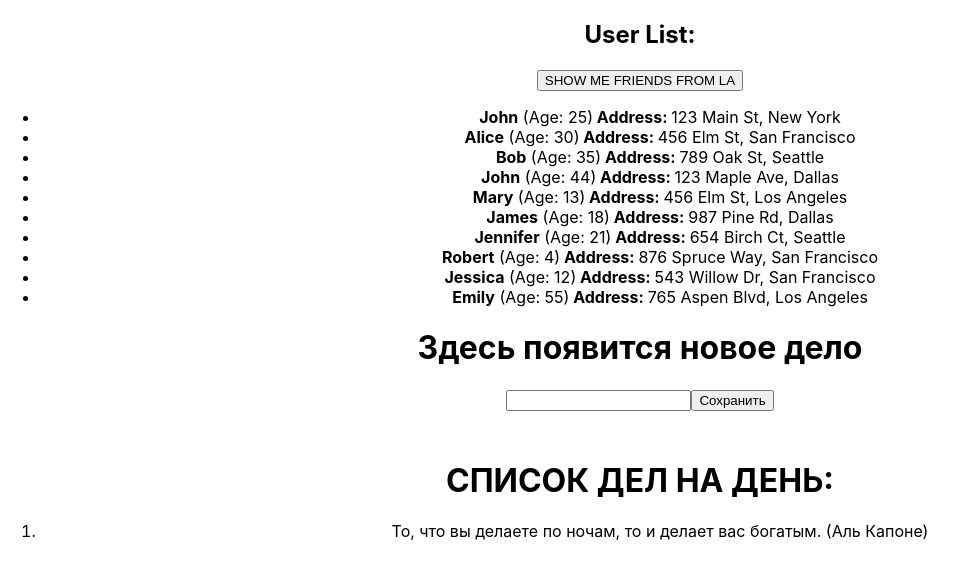
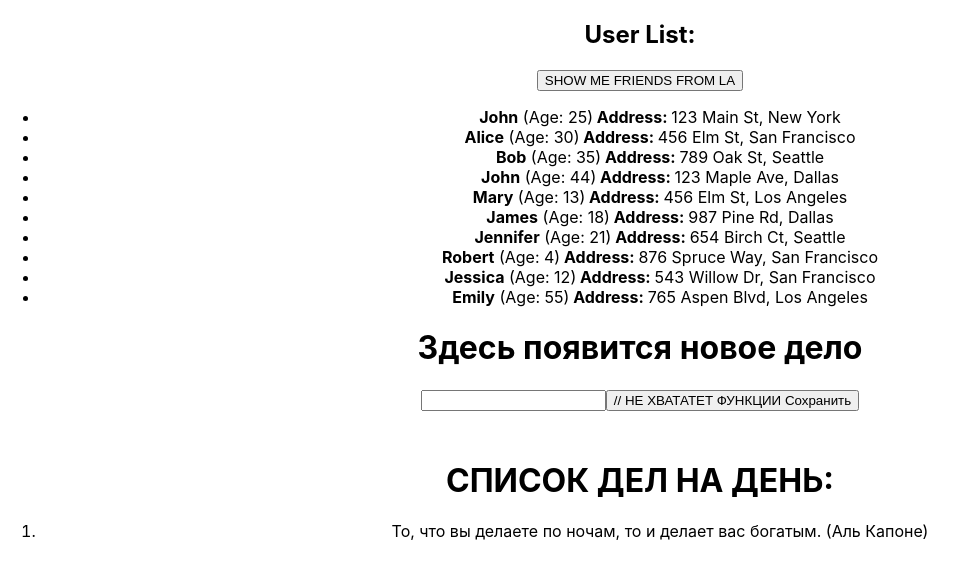
Before and after one commit to melfiqq/HW01-front, a React (Create React App) app: page / in a window 1280 px wide. Shown: the top 578 px of the page, without its empty margins (0-967 px from the left). Built offline with nearby package versions, Linux system fonts and the light colour scheme.

Commit message:
Update HW3.tsx

```diff
--- a/src/HW/3/HW3.tsx
+++ b/src/HW/3/HW3.tsx
@@ -21,28 +21,23 @@ export const HW3 = () => {
   };
 
   const handleSave = () => {
-    if (currentText.trim()) {
-      setTexts([...texts, currentText]);
-      setCurrentText('');
-    }
+    setTexts([...texts, currentText]);
+    setCurrentText('');
   };
 
   return (
     <div id={'hw03'}>
       {currentText ? (
-        <h1 id={'hw03-text'}>{currentText}</h1>
+        <h1 id={'hw03-text'}>ЗДЕСЬ ХОТЕЛОСЬ БЫ УВИДЕТЬ ВВОДИМЫЙ ТЕКСТ</h1>
       ) : (
         <h1 id={'hw03-default-text'}>Здесь появится новое дело</h1> // ничего не меняем, здесь все норм
       )}
 
       <input id={'hw03-input'} type="text" value={currentText} onChange={handleChange} />
 
-      <button
-        id={'hw03-button'}
-        onClick={handleSave}>
+      <button id={'hw03-button'} onClick={handleSave}> // НЕ ХВАТАТЕТ ФУНКЦИИ
         Сохранить
       </button>
-
 
       <h1 style={{ marginTop: '50px' }}>СПИСОК ДЕЛ НА ДЕНЬ:</h1>
 
```
